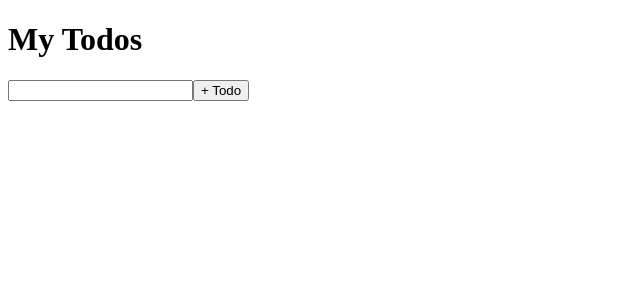
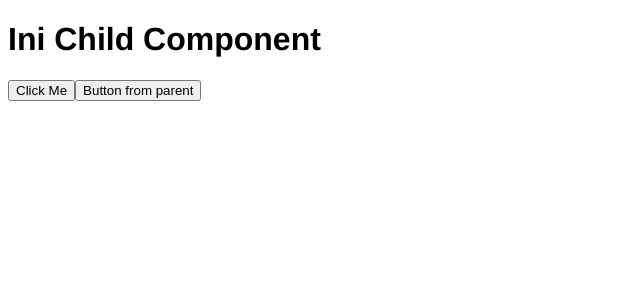
Before and after one commit to galihroswandi/learn-vuejs, a Vue app: page / in a window 1280 px wide. Shown: the top 300 px of the page, without its empty margins (0-640 px from the left). Built offline with nearby package versions, Linux system fonts and the light colour scheme.

Commit message:
feat: Video 18 Refs Pada Component (#18)

```diff
--- a/src/App.vue
+++ b/src/App.vue
@@ -1,31 +1,26 @@
 <template>
-  <h1>My Todos</h1>
-  <ul v-if="todos">
-    <li v-for="todo in todos">
-      {{ todo.title }} - {{ todo.completed ? "completed" : "not completed" }}
-    </li>
-  </ul>
-  <div>
-    <input type="text" v-model="title" />
-    <button @click="addTodo">+ Todo</button>
-  </div>
+  <Child @child-clicked="clickMe" ref="childClicked" />
+
+  <button @click="onClick">Button from parent</button>
 </template>
 
 <script>
+import Child from "./components/ChildComponent.vue";
 export default {
-  data() {
-    return {
-      todos: [],
-      title: "",
-    };
-  },
+  components: { Child },
   methods: {
-    addTodo() {
-      this.todos.push({
-        title: this.title,
-        completed: false,
-      });
+    clickMe() {
+      console.log("click from child");
+    },
+    onClick() {
+      this.$refs.childClicked.onParentClick();
     },
   },
 };
 </script>
+
+<style>
+body {
+  font-family: "Franklin Gothic Medium", "Arial Narrow", Arial, sans-serif;
+}
+</style>
--- a/src/components/ChildComponent.vue
+++ b/src/components/ChildComponent.vue
@@ -1,13 +1,18 @@
 <template>
-  <p>{{ text }}</p>
+  <h1>Ini Child Component</h1>
+
+  <button @click="onPress">Click Me</button>
 </template>
 
 <script>
 export default {
-  props: {
-    text: {
-      type: String,
-      default: "",
+  emits: ["child-clicked"],
+  methods: {
+    onPress() {
+      this.$emit("child-clicked");
+    },
+    onParentClick() {
+      console.log("click dari parent");
     },
   },
 };
```
